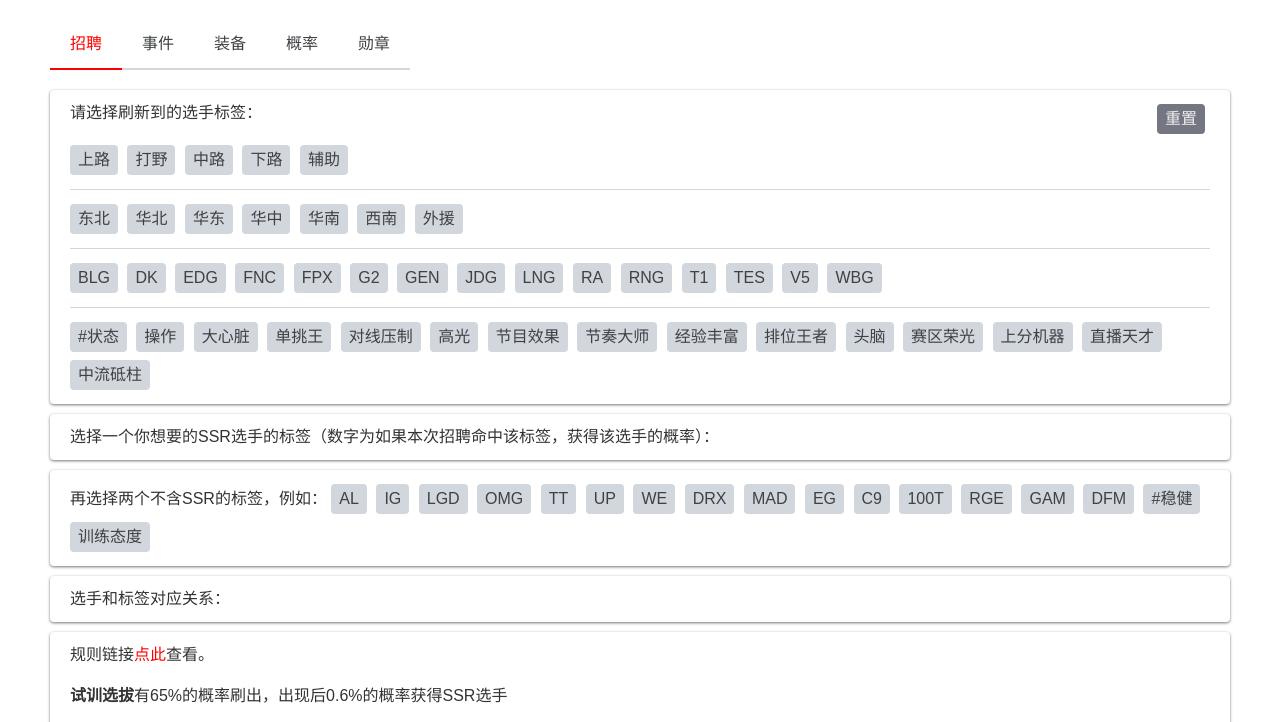
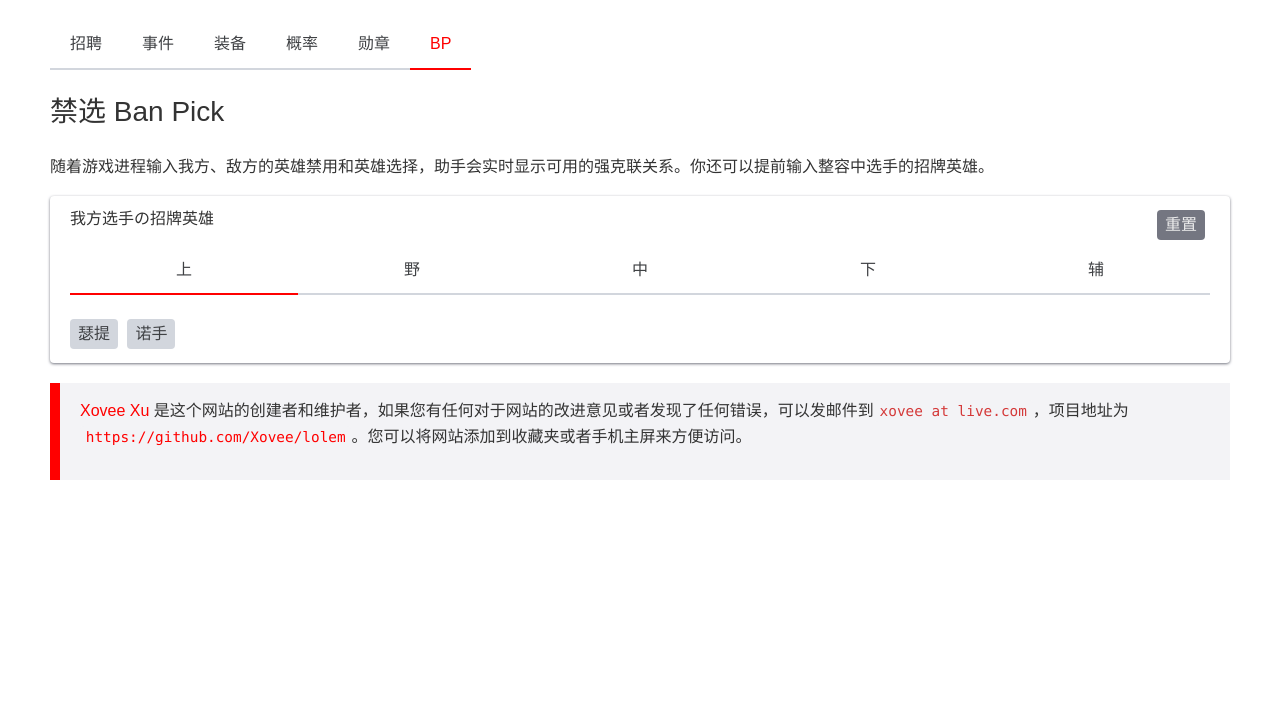
Before and after one commit to Xovee/lolem, a plain HTML site: page index.html in a window 1280 px wide. Shown: the part 65-787 px from the top of the page. Drawn offline with Linux system fonts and the light colour scheme.

Commit message:
try to create bp

```diff
--- a/index.html
+++ b/index.html
@@ -27,12 +27,13 @@
     <nav class='nav'>
         <div class='nav-left'>
             <!-- <a class='brand' href='#'>Xovee</a> -->
-            <div class='tabs'>
+            <div class='tabs' id='page-tabs'>
                 <a id='recruit-'>招聘</a>
                 <a id='event-'>事件</a>
                 <a id='equipment-'>装备</a>
                 <a id='prob-'>概率</a>
                 <a id='medal-'>勋章</a>
+                <a id='bp-'>BP</a>
             </div>
         </div>
     </nav>
@@ -351,6 +352,37 @@
     </div>
     <!-- End of Medal -->
 
+    <!-- Start of BP -->
+    <div id='bp-content' class='content-section'>
+
+    <h2>禁选 Ban Pick</h2>
+
+    <p>随着游戏进程输入我方、敌方的英雄禁用和英雄选择，助手会实时显示可用的强克联关系。你还可以提前输入整容中选手的招牌英雄。</p>
+
+    <div class='row'>
+        <div class='col-12 card' id='bp-key-container'>
+            <p>我方选手の招牌英雄<span class='pull-right button secondary' id='bp-key-reset'>重置</span></p>
+            <nav class='tabs is-full' id='bp-key-list'>
+                <a id='bp-key-top'>上</a>
+                <a id='bp-key-jug'>野</a>
+                <a id='bp-key-mid'>中</a>
+                <a id='bp-key-bot'>下</a>
+                <a id='bp-key-sup'>辅</a>
+            </nav>
+            <div id='bp-key-top-list' class='bp-key-hero-list'>
+                <a class='button'>瑟提</a>
+                <a class='button'>诺手</a>
+            </div>
+            <div id='bp-key-jug-list' class='bp-key-hero-list'>
+                <a class='button'>猴子</a>
+                <a class='button'>蔚</a>
+                <a class='button'>盲僧</a>
+            </div>
+        </div>
+    </div>
+    </div>
+    <!-- End of BP -->
+
     <footer class=''>
         <blockquote>
         <p><a href='https://xovee.cn' target='_blank'>Xovee Xu</a></h4>
--- a/js/index.js
+++ b/js/index.js
@@ -1,8 +1,8 @@
 
 $( document ).ready(function() {
   $('.content-section').hide();
-  $('.tabs a').click(function(index, element) {
-    $('.tabs a').removeClass('active');
+  $('#page-tabs a').click(function(index, element) {
+    $('#page-tabs a').removeClass('active');
     $('.content-section').hide();
     $(this).addClass('active');
     var showContentId = '#' + $(this).attr('id') + 'content';
@@ -13,7 +13,7 @@ $( document ).ready(function() {
   })
 
 
-  $('#recruit-').click();
+  $('#bp-').click();
 
   // Start of Recruit
 
@@ -275,5 +275,26 @@ $( document ).ready(function() {
 
   // End of Prob
 
+  // Start of BP
+  $('#bp-key-list a').click(function() {
+    $('#bp-key-list a').removeClass('active');
+    $(this).addClass('active');
+
+    $('.bp-key-hero-list').hide();
+
+    activeBpKeyTag = '#' + $(this).attr('id') + '-list';
+
+    $(activeBpKeyTag).show();
+
+  })
+
+  $('.bp-key-hero-list a').click(function() {
+    $(this).toggleClass('primary');
+  })
+
+
+  $('#bp-key-top').click();
+  // End of BP
+
 
 });
```
